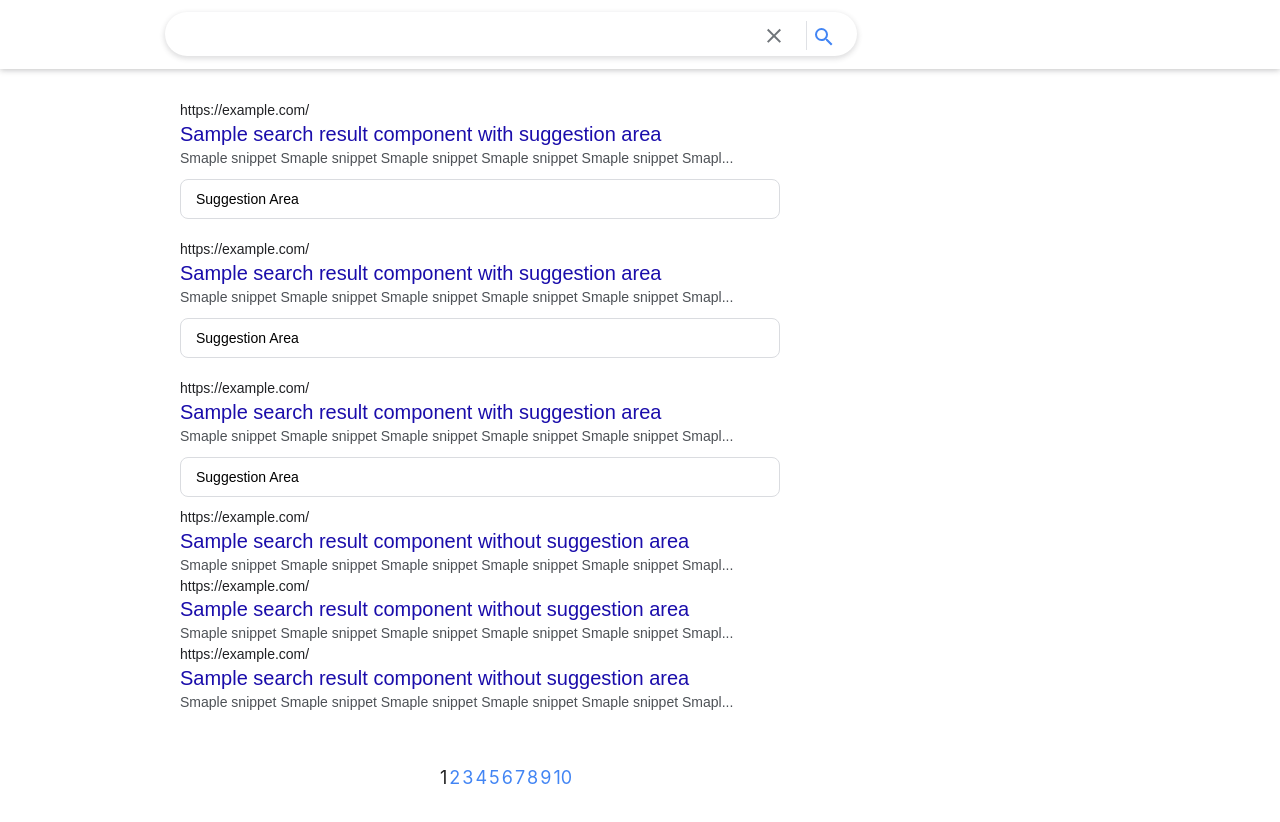
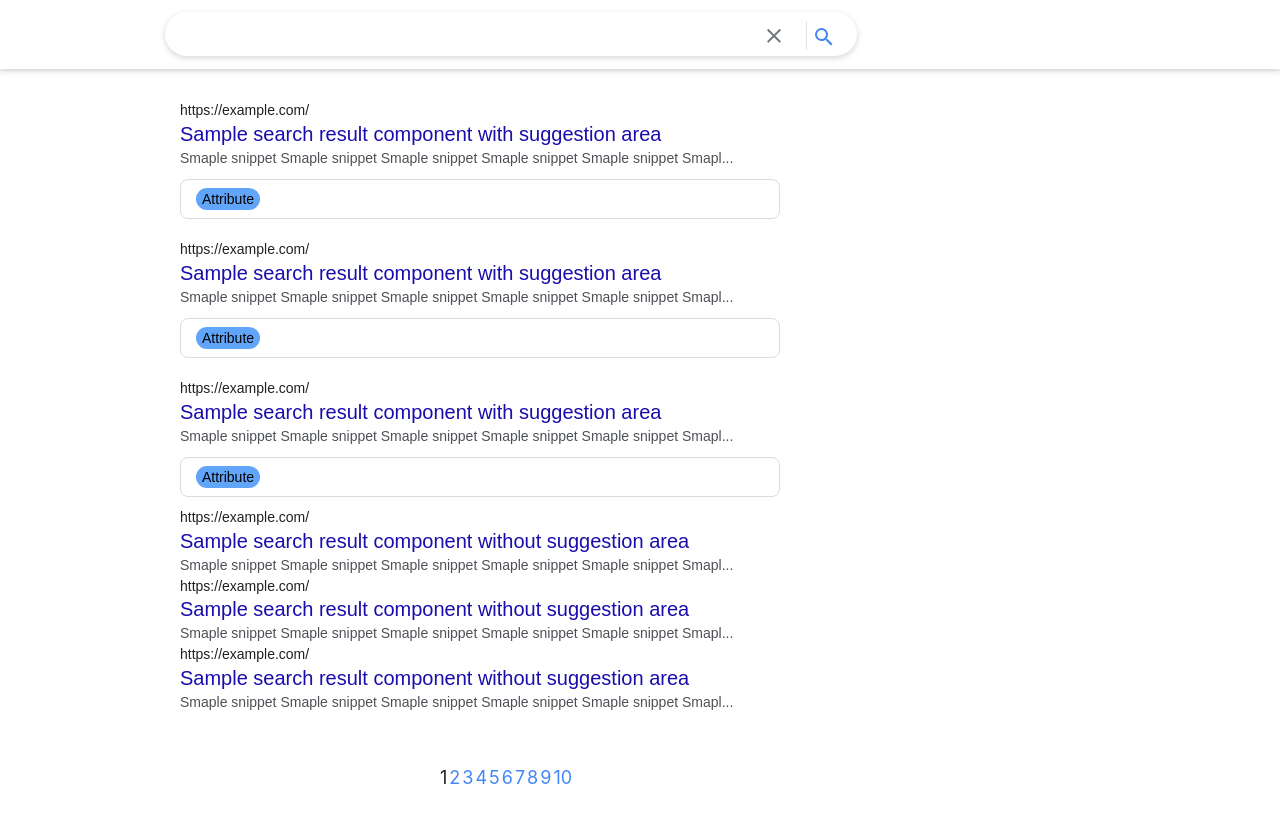
Before and after one commit to ushmz/varuna, a Next.js app: page /search in a window 1280 px wide. Shown: the top 822 px of the page. Built offline with nearby package versions, Linux system fonts and the light colour scheme.

Commit message:
:+1: Add attribute component

```diff
--- /dev/null
+++ b/components/Serp/PrivacyAttribute.tsx
@@ -0,0 +1,14 @@
+import React from "react";
+
+type Props = {
+  name: string;
+  color?: string;
+};
+
+export const PrivacyAttribute: React.FC<Props> = (props) => {
+  return (
+    <div className="w-16 bg-blue-400 rounded-full">
+      <div className="text-center">{props.name}</div>
+    </div>
+  );
+};
--- a/pages/search/index.tsx
+++ b/pages/search/index.tsx
@@ -3,6 +3,7 @@ import { SearchBar } from "@components/Serp/SearchBar";
 import { SearchResult } from "@components/Serp/SearchResult";
 import { SerpPagination } from "@components/Serp/Pagination";
 import { NextPage } from "next";
+import { PrivacyAttribute } from "@components/Serp/PrivacyAttribute";
 
 const props = {
   title: "Sample page title",
@@ -47,7 +48,7 @@ const Search: NextPage<Props> = () => {
                 }}
               >
                 <div className="suggestion-area">
-                  <p>Suggestion Area</p>
+                  <PrivacyAttribute name="Attribute" />
                 </div>
               </SearchResult>
             </div>
```
